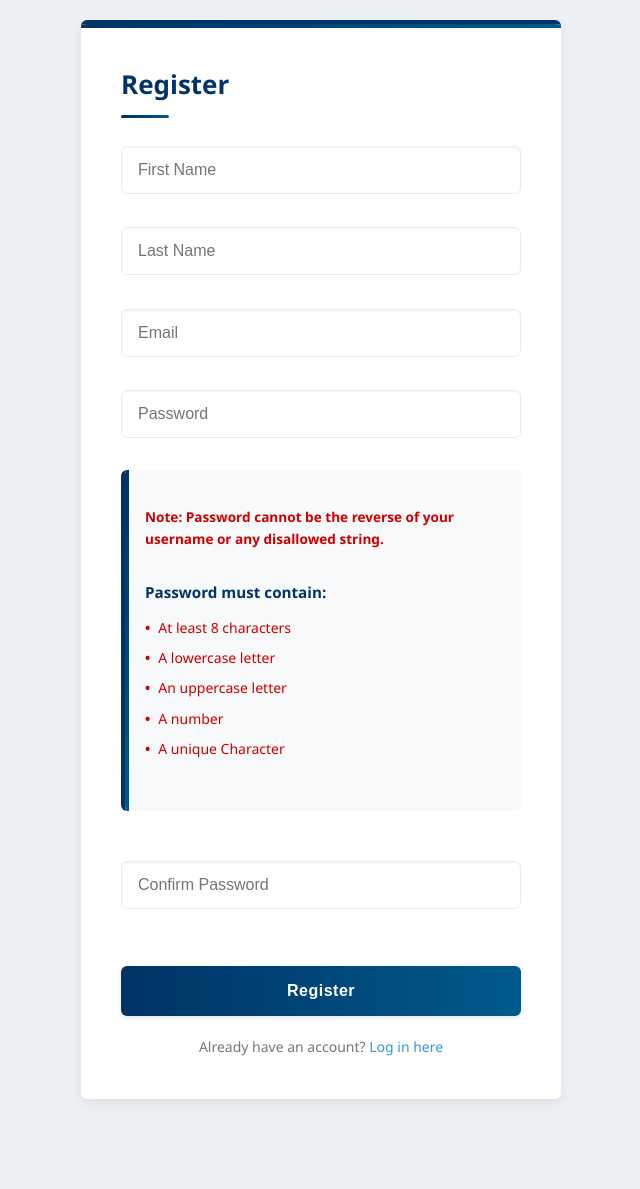
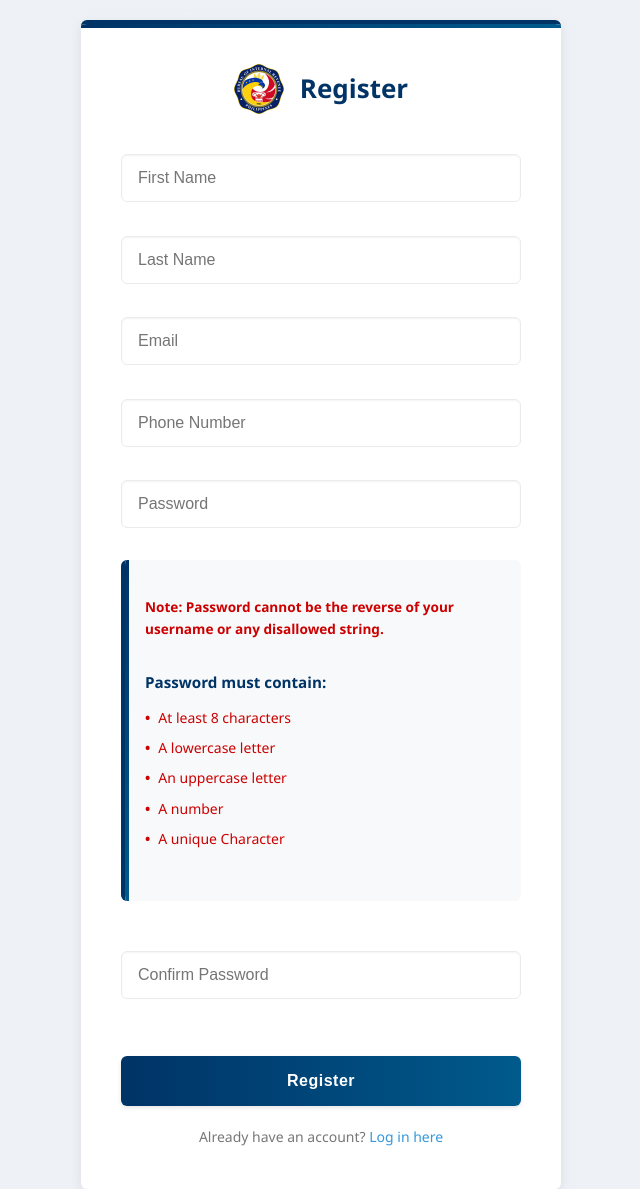
Before and after one commit to Glasswatch/BIR_Tax, a PHP site: page /TaskA/Register.php in a window 1280 px wide. Shown: the top 1189 px of the page, without its empty margins (319-959 px from the left). Before the commit the page ends 1101 px from the top, so only its background shows below. Run offline with PHP 8.4, Linux system fonts and the light colour scheme.

Commit message:
almost complete

```diff
--- a/TaskA/register.php
+++ b/TaskA/register.php
@@ -6,6 +6,7 @@ if ($_SERVER['REQUEST_METHOD'] === 'POST') {
     $first_name = trim($_POST['first_name'] ?? '');
     $email = trim($_POST['email'] ?? '');
     $password = $_POST['password'] ?? '';
+    $phone_number = trim($_POST['phone_number'] ?? '');
 
     if (!filter_var($email, FILTER_VALIDATE_EMAIL)) {
         die("Invalid email.");
@@ -29,13 +30,13 @@ if ($_SERVER['REQUEST_METHOD'] === 'POST') {
 
     $hashedPassword = password_hash($password, PASSWORD_BCRYPT);
 
-    $stmt = $conn->prepare("INSERT INTO users (last_name, first_name, email, password) VALUES (?, ?, ?, ?)");
+    $stmt = $conn->prepare("INSERT INTO users (last_name, first_name, email ,password,phone_number) VALUES (?, ?, ?, ?,?)");
     if (!$stmt) {
         die("Database error: " . $conn->error);
         exit();
     }
 
-    $stmt->bind_param("ssss", $last_name, $first_name, $email, $hashedPassword);
+    $stmt->bind_param("sssss", $last_name, $first_name, $email, $hashedPassword, $phone_number);
 
     if ($stmt->execute()) {
        header("Location: login.php?error=Your+account+is+pending+approval");
@@ -62,14 +63,20 @@ if ($_SERVER['REQUEST_METHOD'] === 'POST') {
 </head>
 
 <body>
+
     <div class="container">
+        <div class="bir-header">
+           <img src="../taskb/picture.png" alt="BIR Logo" class="bir-img">
+            <h2>Register</h2>
+        </div>
 
-    <h2>Register</h2>
+
 
     <form method="POST" action="register.php" onsubmit="return validatePasswords();">
         <input type="text" name="first_name" placeholder="First Name" required><br><br>
         <input type="text" name="last_name" placeholder="Last Name" required><br><br>
         <input type="email" name="email" placeholder="Email" required><br><br>
+        <input type="text" name="phone_number" placeholder="Phone Number" required><br><br>
         <input type="password" id="password" name="password" placeholder="Password" required minlength="8"
             autocomplete="new-password" oninput="updatePasswordFeedback();"><br>
 
--- a/TaskA/register_design.css
+++ b/TaskA/register_design.css
@@ -102,22 +102,9 @@
 
     h2 {
         color: var(--primary-color);
-        margin-bottom: 1.75rem;
         font-size: 1.625rem;
         font-weight: 700;
         position: relative;
-        padding-bottom: 0.75rem;
-    }
-
-    h2::after {
-        content: "";
-        position: absolute;
-        bottom: 0;
-        left: 0;
-        width: 48px;
-        height: 3px;
-        background: linear-gradient(90deg, var(--primary-color), var(--secondary-color));
-        border-radius: 3px;
     }
 
     .form-group {
@@ -383,6 +370,19 @@
     color: #e74c3c;
 }
 
+.bir-img {
+            height: 50px;
+            width: auto;
+            margin-right: 1rem;
+        }
+.bir-header{
+            text-align: center;
+            display: flex ;
+            align-items:center ;
+            justify-content: center ;
+            margin-bottom: 5vh;
+        }
+
 @keyframes fadeIn {
     from {
         opacity: 0;
--- a/TaskD/generate_report.php
+++ b/TaskD/generate_report.php
@@ -27,14 +27,14 @@ $result = $conn->query($sql);
 <head>
     <meta charset="UTF-8">
     <title>Generate Report</title>
-    <link rel="stylesheet" href="admin_style.css">
+    <link rel="stylesheet" href="adminDesign.css">
 </head>
 <body>
     <!-- Navigation -->
     <div class="top-nav">
         <h2>Admin Panel</h2>
         <nav>
-            <a href="manage_users.php">👥 Manage Users</a>
+            <a href="admin_users.php">👥 Manage Users</a>
             <a href="generate_report.php">📄 Generate Report</a>
         </nav>
     </div>
```
Also changed, not shown: TaskA/Login.php (+10 -2 lines), TaskA/calc.php (+24 -1 lines), TaskA/payment.php (+15 -1 lines), TaskB/official_dashboard.php (+2 -5 lines), TaskC/payment_approval.php (renamed from TaskB/payment_approval.php, +5 -7 lines), TaskC/submit.php (renamed from TaskB/submit.php, +4 -6 lines), TaskD/AdminDesign.css (+13 -0 lines), TaskD/admin_users.php (+7 -1 lines).
